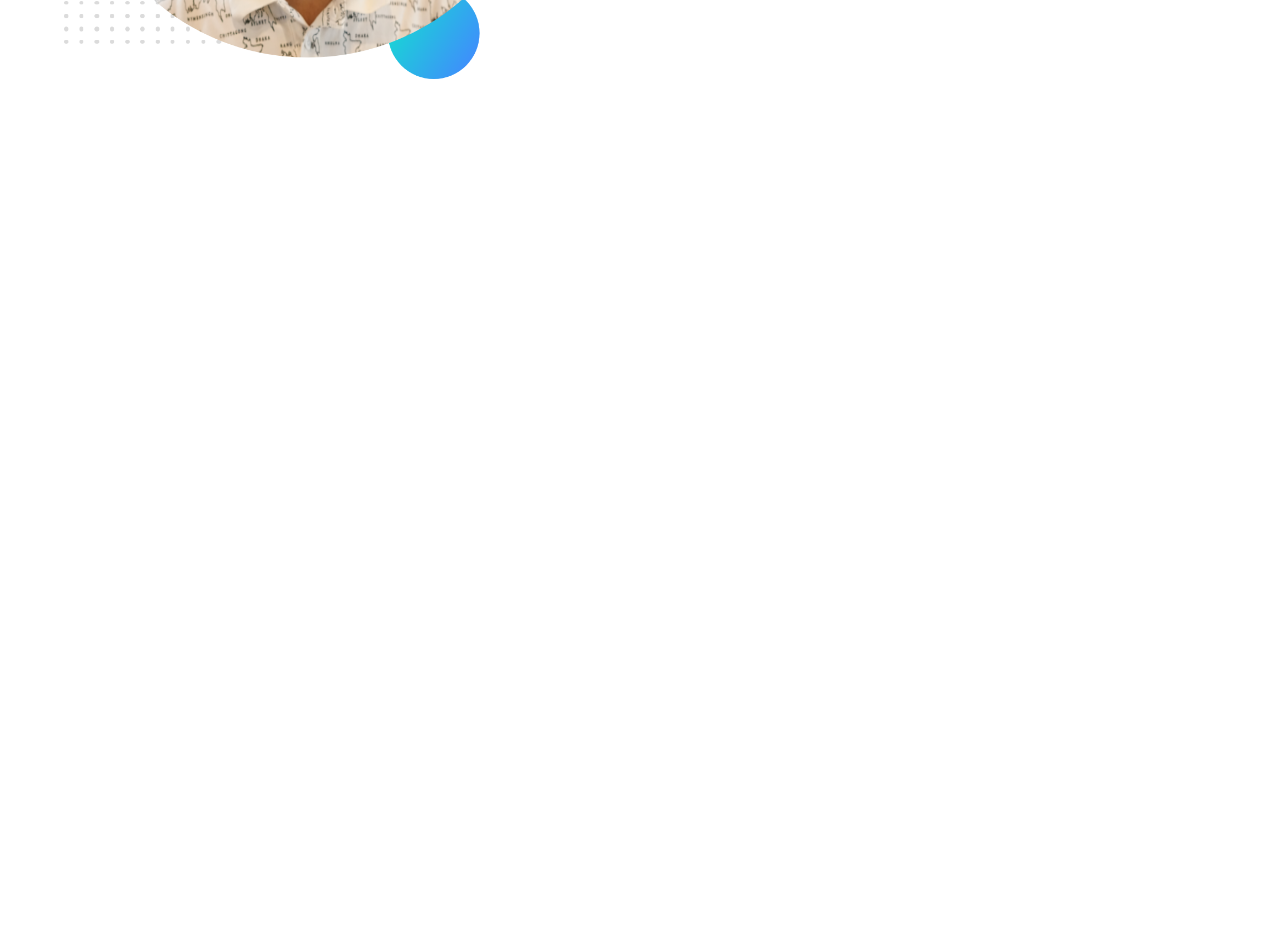
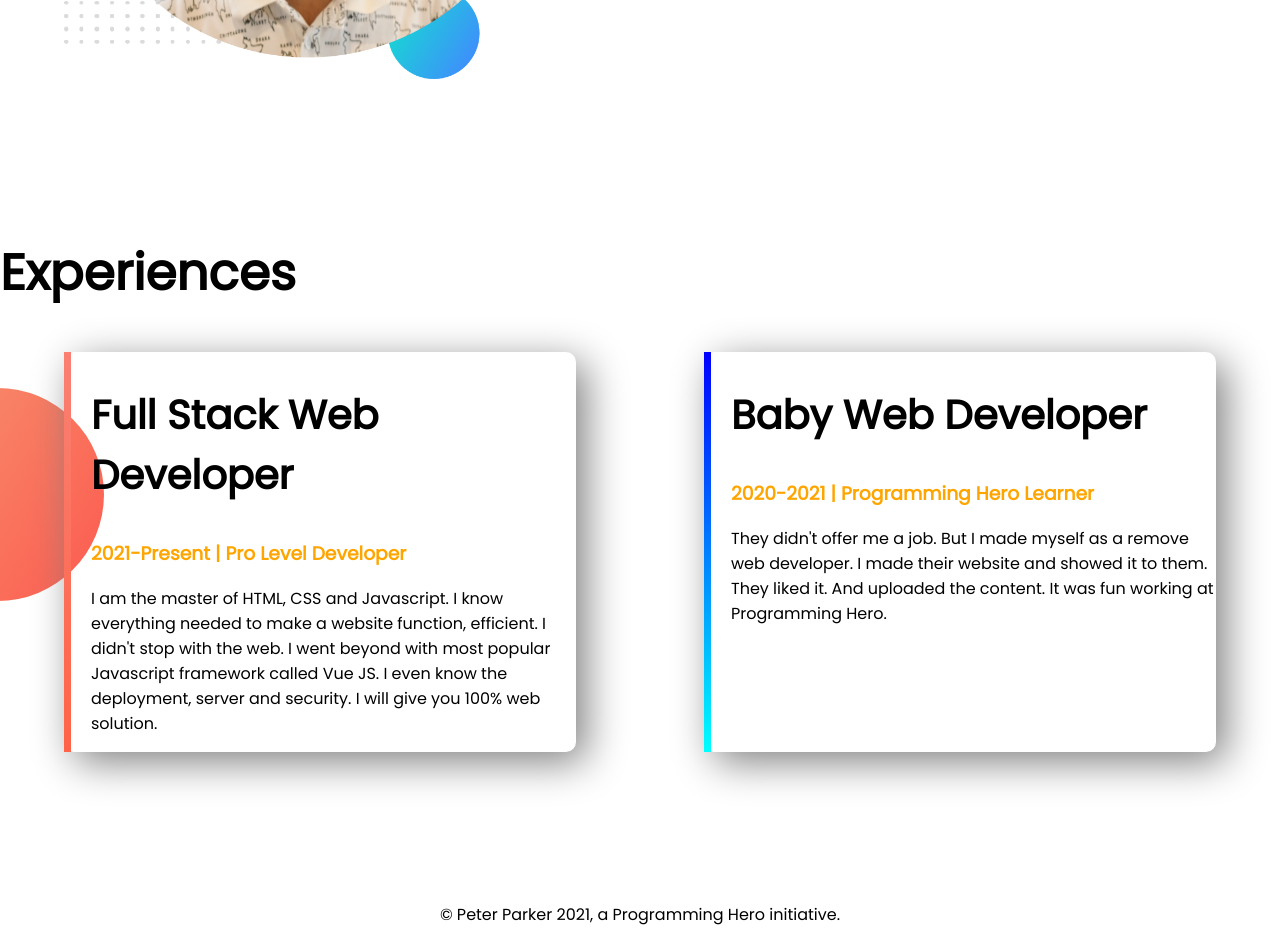
Before and after one commit to Rafikhan15/developer-portfolio, a plain HTML site: page index.html in a window 1280 px wide. Shown: the part 992-1935 px from the top of the page. Before the commit the page ends 1228 px from the top, so only its background shows below. Drawn offline with Linux system fonts and the light colour scheme.

Commit message:
footer and experiance added

```diff
--- a/index.html
+++ b/index.html
@@ -13,7 +13,7 @@
 </head>
 
 <body>
-    <section class="top-banner">
+    <section class="top-banner flexble-container">
 
         <div class="half-width">
             <h1>Welcome To</h1>
@@ -36,7 +36,7 @@
 
     </section>
 
-    <section class="dream-big">
+    <section class="dream-big flexble-container">
         <div class="half-width">
             <img src="images/rafi_w_Bg-2.png" alt="">
         </div>
@@ -51,6 +51,32 @@
 
 
     </section>
+    <section class="Experiences-area">
+        <h1>Experiences</h1>
+        <div class="flexble-container">
+            <div id="full-stack-experiences" class="Experiences-item">
+                <h2>Full Stack Web Developer</h2>
+                <h3 class="orange-color">2021-Present | Pro Level Developer</h3>
+                <p>I am the master of HTML, CSS and Javascript. I know everything needed to make a website function,
+                    efficient. I didn't stop with the web. I went beyond with most popular Javascript framework called
+                    Vue
+                    JS. I even know the deployment, server and security. I will give you 100% web solution.</p>
+            </div>
+            <div id="web-dev-experiences" class="Experiences-item">
+                <h2>Baby Web Developer</h2>
+                <h3 class="orange-color">2020-2021 | Programming Hero Learner</h3>
+                <p>They didn't offer me a job. But I made myself as a remove web developer. I made their website and
+                    showed
+                    it to them. They liked it. And uploaded the content. It was fun working at Programming Hero.</p>
+            </div>
+
+
+        </div>
+
+    </section>
+    <footer>
+        <p>© Peter Parker 2021, a Programming Hero initiative.</p>
+    </footer>
 
 
 
--- a/style.css
+++ b/style.css
@@ -7,11 +7,14 @@ h1{
     font-size: 50px;
 
 }
+h2{
+    font-size: 40px;
+}
 .orange-color{
     color: orange;
 
 }
-section{
+.flexble-container{
     display: flex;
     margin-bottom: 150px;
 }
@@ -44,3 +47,34 @@ section{
     background-repeat: no-repeat;
     background-position: right;
 }
+.Experiences-area{
+    background-image: url(images/exp-bg.png);
+    background-repeat: no-repeat;
+    background-position: left;
+}
+
+.Experiences-item{
+    width: 40%;
+    margin-left: 5%;
+    margin-right: 5%;
+    padding-left: 20px;
+    border-radius: 10px;
+    box-shadow: 10px 10px 40px gray;
+    border-left: 10px solid;
+}
+#web-dev-experiences{
+    border-left: 7px solid;
+    border-image: linear-gradient(blue,cyan);
+    border-image-slice: 1;
+}
+
+#full-stack-experiences{
+    border-left: 7px solid;
+    border-image: linear-gradient(salmon,tomato);
+    border-image-slice: 1;
+
+}
+
+footer p{
+    text-align: center;
+}
```
Also changed, not shown: images/rafi.jpg (deleted), 4 other files.
